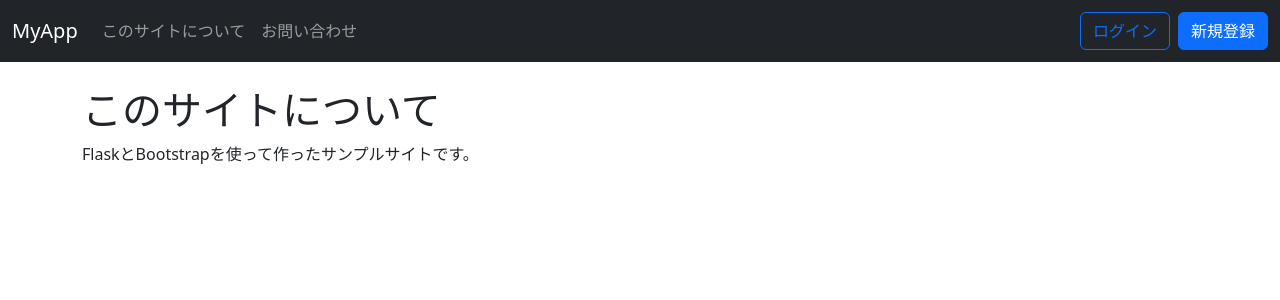
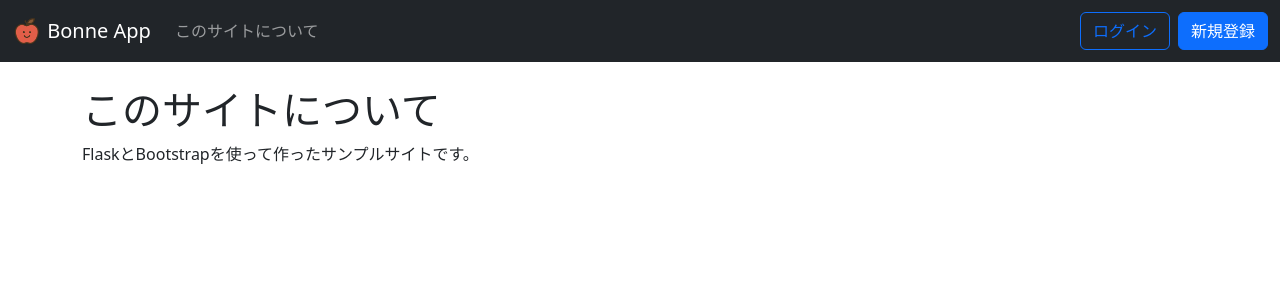
Before and after one commit to jphacks/sd_2507, a Flask app: page /about in a window 1280 px wide. Shown: the top 300 px of the page. Run offline with Flask 3, Linux system fonts and the light colour scheme.

Commit message:
ロゴ追加

```diff
--- a/app.py
+++ b/app.py
@@ -223,10 +223,6 @@ def inject_missions():
 def about():
     return render_template("about.html")
 
-@app.route("/contact")
-def contact():
-    return render_template("contact.html")
-
 @app.route("/result", methods=["GET", "POST"])
 @login_required
 def result():
--- a/templates/base.html
+++ b/templates/base.html
@@ -2,7 +2,7 @@
 <html lang="ja">
 <head>
     <meta charset="UTF-8">
-    <title>{% block title %}My App{% endblock %}</title>
+    <title>{% block title %}Bonne App{% endblock %}</title>
 
     <link href="https://cdn.jsdelivr.net/npm/bootstrap@5.3.2/dist/css/bootstrap.min.css" rel="stylesheet">
     <link rel="stylesheet" href="{{ url_for('static', filename='css/base.css') }}">
@@ -11,8 +11,10 @@
 <body>
     <nav class="navbar navbar-expand-md navbar-dark bg-dark">
       <div class="container-fluid">
-        <a class="navbar-brand" href="{{ url_for('index') }}">MyApp</a>
-
+        <a class="navbar-brand" href="{{ url_for('index') }}">
+          <img src="{{ url_for('static', filename='image/removebg.png') }}" alt="Bonne App Logo" width="30" height="30" class="d-inline-block align-text-top">
+            Bonne App
+        </a>
         <!-- ハンバーガー -->
         <button class="navbar-toggler" type="button" data-bs-toggle="collapse" data-bs-target="#navbarNav"
           aria-controls="navbarNav" aria-expanded="false" aria-label="Toggle navigation">
@@ -23,7 +25,6 @@
         <div class="collapse navbar-collapse" id="navbarNav">
           <ul class="navbar-nav me-auto">
             <li class="nav-item"><a class="nav-link" href="{{ url_for('about') }}">このサイトについて</a></li>
-            <li class="nav-item"><a class="nav-link" href="{{ url_for('contact') }}">お問い合わせ</a></li>
           </ul>
           <ul class="navbar-nav">
             {% if current_user.is_authenticated %}
```
Also changed, not shown: static/image/removebg.png (added).
